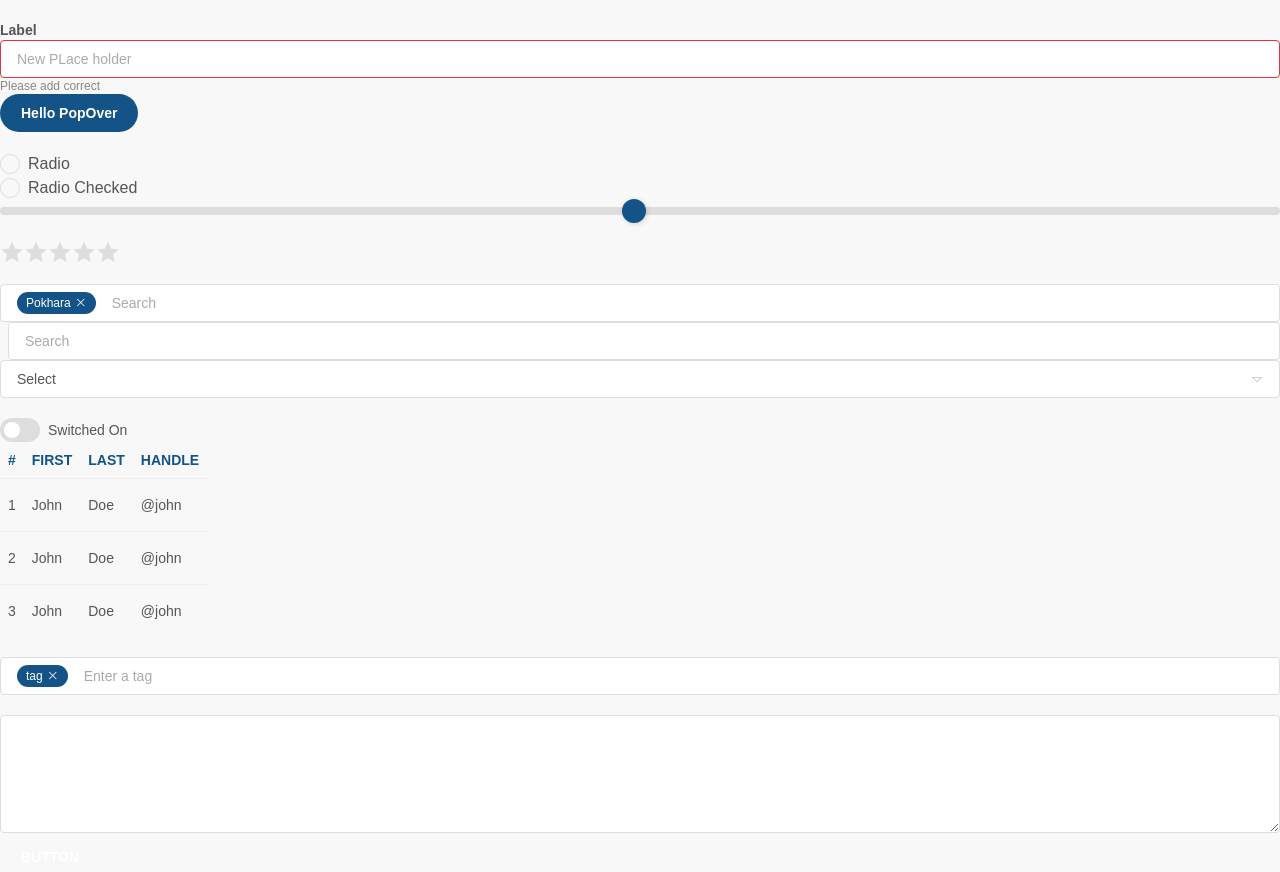
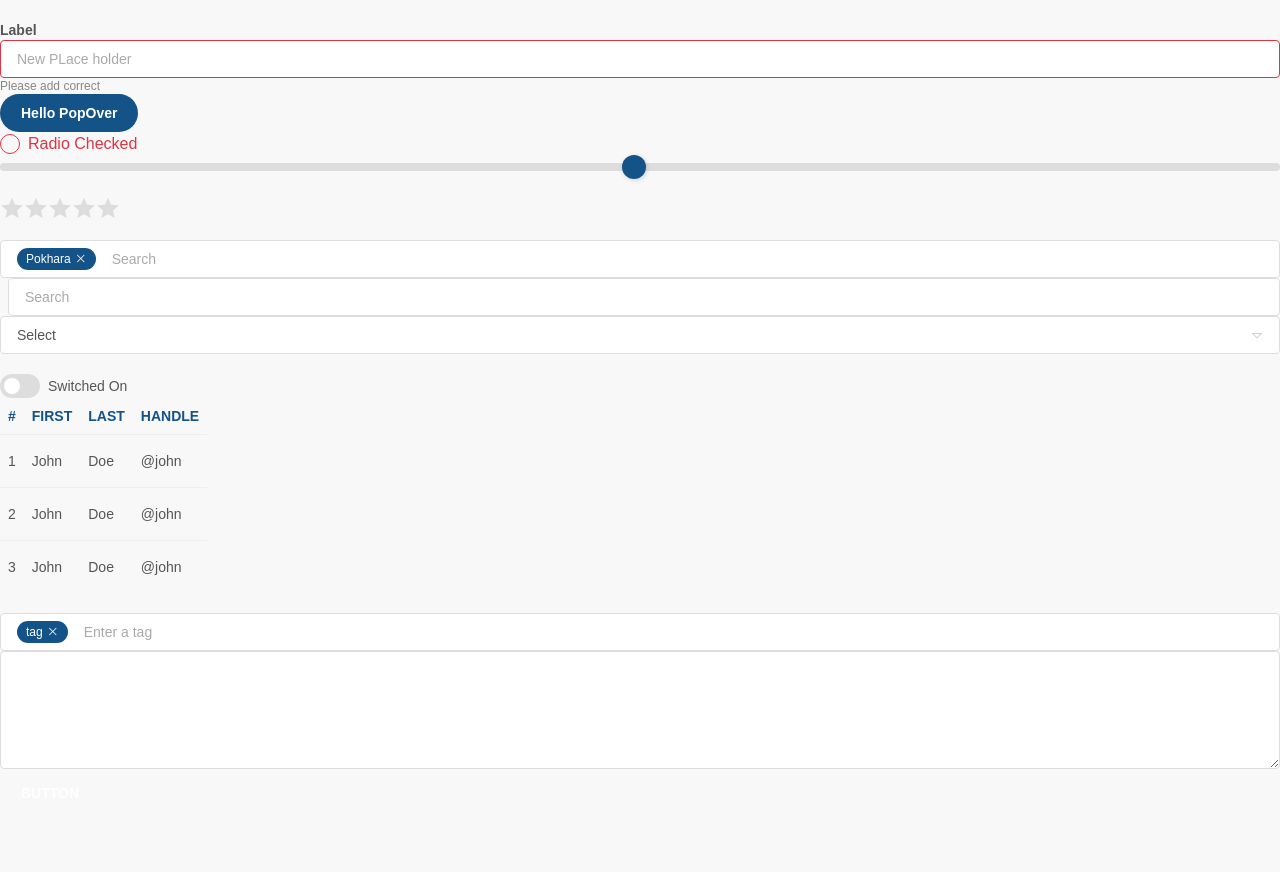
Before and after one commit to kumbey/caak-admin, a React (Create React App) app: page / in a window 1280 px wide. Shown: the part 4124-4996 px from the top of the page. After the commit the page ends 4936 px from the top, so only its background shows below. Built offline with nearby package versions, Linux system fonts and the light colour scheme.

Commit message:
fix: invalid props

```diff
--- a/src/App.js
+++ b/src/App.js
@@ -79,7 +79,7 @@ function App() {
       >
         Hello PopOver
       </Popover>
-      <Radio />
+      <Radio invalid/>
       <RangeSlider />
       <Rating />
       <Search />
@@ -88,7 +88,7 @@ function App() {
       <Switch />
       <Tables />
       <TagInput />
-      <TextArea />
+      <TextArea rows={5}/>
       <TipOver />
     </React.Fragment>
   );
--- a/src/components/CheckBox.js
+++ b/src/components/CheckBox.js
@@ -1,10 +1,7 @@
 export default function CheckBox(props) {
   return (
-    <label className="custom-checkbox">
-      <input
-        type="checkbox"
-        defaultChecked={props.checked}
-      />
+    <label className={`custom-checkbox ${props.invalid ? "is-invalid" : ""}`}>
+      <input type="checkbox" defaultChecked={props.checked} />
       <span />
     </label>
   );
--- a/src/components/Radio.js
+++ b/src/components/Radio.js
@@ -1,16 +1,9 @@
 export default function Radio(props) {
-    return (
-            <form className="mt-5">
-                <label className="custom-radio">
-                    <input type="radio" name="radio"/>
-                    <span></span>
-                    <span>Radio</span>
-                </label>
-                <label className="custom-radio">
-                    <input type="radio" name="radio" defaultChecked={props.defaultChecked}/>
-                    <span></span>
-                    <span>Radio Checked</span>
-                </label>
-            </form>
-    )
+  return (
+    <label className={`custom-radio ${props.invalid ? "is-invalid" : ""}`}>
+      <input type="radio" name="radio" defaultChecked={props.defaultChecked} />
+      <span />
+      <span>Radio Checked</span>
+    </label>
+  );
 }
--- a/src/components/TextArea.js
+++ b/src/components/TextArea.js
@@ -1,7 +1,8 @@
-export default function TextArea() {
-    return (
-            <form className="mt-5">
-                <textarea className="form-control" rows="5"></textarea>
-            </form>
-    )
+export default function TextArea(props) {
+  return (
+    <textarea
+      className={`form-control ${props.invalid ? "is-invalid" : ""}`}
+      rows={props.rows}
+    />
+  );
 }
```
